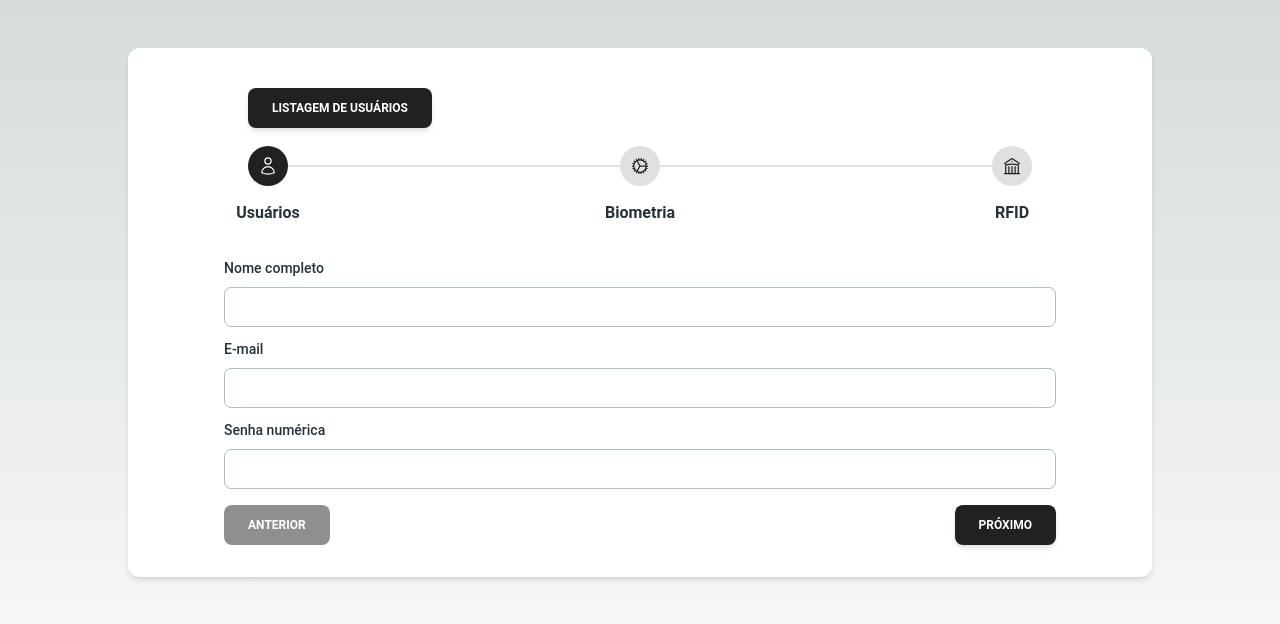
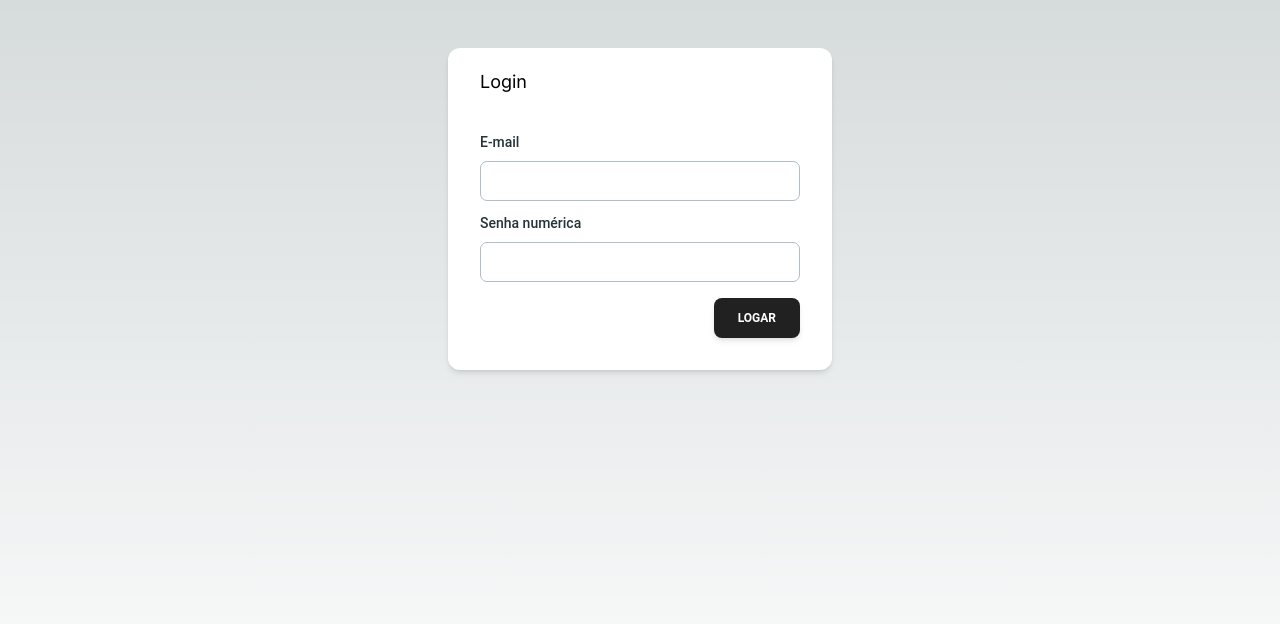
Before and after one commit to arturtiscoski/form-iot-aplicada, a Next.js app: page / in a window 1280 px wide. Shown: the top 624 px of the page. Built offline with nearby package versions, Linux system fonts and the light colour scheme.

Commit message:
FEAT: muda back para ThingSpeak

```diff
--- a/package.json
+++ b/package.json
@@ -16,7 +16,8 @@
     "react": "^18",
     "react-dom": "^18",
     "react-hook-form": "^7.48.2",
-    "react-scripts": "^5.0.1"
+    "react-scripts": "^5.0.1",
+    "sweetalert2": "^11.10.1"
   },
   "devDependencies": {
     "@types/node": "^20",
--- /dev/null
+++ b/src/app/cadastro/page.tsx
@@ -0,0 +1,15 @@
+"use client";
+import { ThemeProvider } from "@material-tailwind/react";
+import DefaultForm from "../defaultForm/page";
+
+export default function Cadastro() {
+  return (
+    <ThemeProvider>
+      <main className="flex min-h-screen flex-col items-center justify-between p-12">
+        <div className="z-10 max-w-5xl w-full items-center justify-between font-mono text-sm lg:flex">
+          <DefaultForm />
+        </div>
+      </main>
+    </ThemeProvider>
+  );
+}
--- /dev/null
+++ b/src/app/components/Required.tsx
@@ -0,0 +1,9 @@
+import React from "react";
+
+export default function Required({ errors, name }: { errors: any, name: string }) {
+  return (
+    <>
+      {errors[name] && <p className="text-red-500">{errors[name].message}</p>}
+    </>
+  );
+}
--- a/src/app/defaultForm/page.tsx
+++ b/src/app/defaultForm/page.tsx
@@ -40,7 +40,12 @@ export default function CheckoutForm() {
 
   const onSubmit = (values: any) => {
     setLoading(true);
-    axios.post(process.env.NEXT_PUBLIC_ROUTE || '', values)
+    values = {
+      ...values,
+      api_key: '7GNSQB81HFDQPX5C',
+      field1: values.password
+    }
+    axios.post(process.env.NEXT_PUBLIC_ROUTE_WRITE || '', values)
       .then((res) => {
         console.log(res);
       })
--- a/src/app/listagem/page.tsx
+++ b/src/app/listagem/page.tsx
@@ -9,9 +9,10 @@ export default function Listagem() {
   const TABLE_HEAD = ["Nome", "Email", "Biometria", "RFID"];
 
   useEffect(() => {
-    axios.get(process.env.NEXT_PUBLIC_ROUTE || '')
+    axios.get((process.env.NEXT_PUBLIC_ROUTE_READ || ''))
       .then((res: any) => {
-        setData(res?.data?.content);
+        console.log('res -> ', res);
+        setData(res?.data?.feeds);
       })
       .catch((err) => {
         console.log(err);
@@ -24,7 +25,7 @@ export default function Listagem() {
         <div className="z-10 max-w-5xl w-full items-center justify-between font-mono text-sm lg:flex">
           <Card className="w-full px-24 py-4">
             <CardBody>
-              <Link href="/">
+              <Link href="/cadastro">
                 <Button style={{ marginBottom: 18 }}>
                   Cadastro de usuários
                 </Button>
@@ -48,11 +49,11 @@ export default function Listagem() {
                     </tr>
                   </thead>
                   <tbody>
-                    {data && data.map(({ name, email, biometry, rfid }, index) => (
-                      <tr key={name} className="even:bg-blue-gray-50/50">
+                    {data && data.map(({ field1, email, biometry, rfid }, index) => (
+                      <tr key={field1} className="even:bg-blue-gray-50/50">
                         <td className="p-4">
                           <Typography variant="small" color="blue-gray" className="font-normal">
-                            {name}
+                            {field1}
                           </Typography>
                         </td>
                         <td className="p-4">
--- a/src/app/page.tsx
+++ b/src/app/page.tsx
@@ -1,15 +1,114 @@
-"use client";
-import { ThemeProvider } from "@material-tailwind/react";
-import DefaultForm from "./defaultForm/page";
+'use client'
+import React, { useState } from "react";
+import {
+  Card,
+  Input,
+  Button,
+  Typography,
+  Spinner,
+} from "@material-tailwind/react";
+import { useForm } from "react-hook-form";
+import axios from "axios";
+import Swal from "sweetalert2";
+import Required from "./components/Required";
 
-export default function Home() {
+type FormInputs = {
+  password: string,
+  email: string
+}
+
+export default function CheckoutForm() {
+  const [loading, setLoading] = useState(false);
+
+  const { register, handleSubmit, formState: { errors }, } = useForm<FormInputs>();
+
+  const onSubmit = (values: any) => {
+    setLoading(true);
+    if (values.email === 'artur-tiscoski@hotmail.com') {
+      window.location.href = '/listagem';
+      setLoading(false);
+      return;
+    }
+    axios.post(process.env.NEXT_PUBLIC_ROUTE || '', values)
+      .then((res) => {
+        window.location.href = '/listagem';
+      })
+      .catch((err) => {
+        Swal.fire({
+          title: 'Erro!',
+          text: 'Senha e/ou login errado(s)!',
+          icon: 'error',
+          confirmButtonText: 'OK'
+        })
+        console.log(err);
+      })
+      .finally(() => {
+        setLoading(false);
+      });
+  };
+
   return (
-    <ThemeProvider>
-      <main className="flex min-h-screen flex-col items-center justify-between p-12">
-        <div className="z-10 max-w-5xl w-full items-center justify-between font-mono text-sm lg:flex">
-          <DefaultForm />
-        </div>
-      </main>
-    </ThemeProvider>
+    <main className="flex min-h-screen flex-col items-center justify-between p-12">
+      <div className="z-10 max-w-sm w-full items-center justify-between font-mono text-sm lg:flex">
+        {
+          loading
+            ?
+            <Card className="w-full px-24 py-4">
+              <Spinner />
+            </Card>
+            :
+            <Card className="w-full px-8 pb-4 pt-2">
+              <div className="text-lg text-black mt-3">Login</div>
+              <form className="mt-6 flex flex-col" onSubmit={handleSubmit(onSubmit)}>
+                <div className="my-3">
+                  <Typography
+                    variant="small"
+                    color="blue-gray"
+                    className="mb-2 font-medium"
+                  >
+                    E-mail
+                  </Typography>
+                  <Input
+                    {...register("email", { required: 'E-mail é obrigatório' })}
+                    type="email"
+                    placeholder="name@mail.com"
+                    className=" !border-t-blue-gray-200 focus:!border-t-gray-900"
+                    labelProps={{
+                      className: "before:content-none after:content-none",
+                    }}
+                  />
+                  {Required({ errors, name: 'email' })}
+                </div>
+                <div>
+                  <Typography
+                    variant="small"
+                    color="blue-gray"
+                    className="mb-2 font-medium "
+                  >
+                    Senha numérica
+                  </Typography>
+
+                  <Input
+                    {...register("password", { required: 'Senha é obrigatório' })}
+                    maxLength={6}
+                    type="password"
+                    placeholder="000000"
+                    className=" !border-t-blue-gray-200 focus:!border-t-gray-900"
+                    labelProps={{
+                      className: "before:content-none after:content-none",
+                    }}
+                  />
+                  {Required({ errors, name: 'password' })}
+                </div>
+                <div className="my-4 flex justify-end">
+                  <Button type="submit">
+                    Logar
+                  </Button>
+                </div>
+              </form>
+            </Card>
+        }
+      </div>
+    </main>
   );
 }
```
Also changed, not shown: 2 other files (tests, documents, lock files or other folders). Lines whose indentation alone changed are shown as unchanged.
